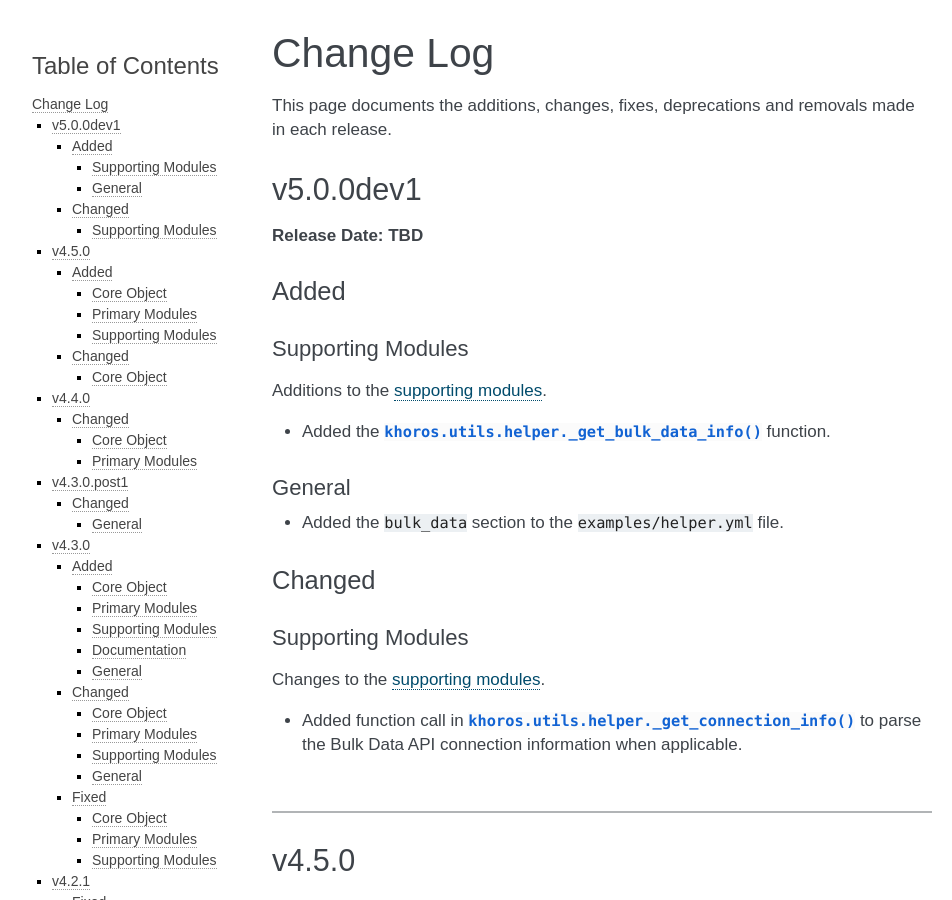
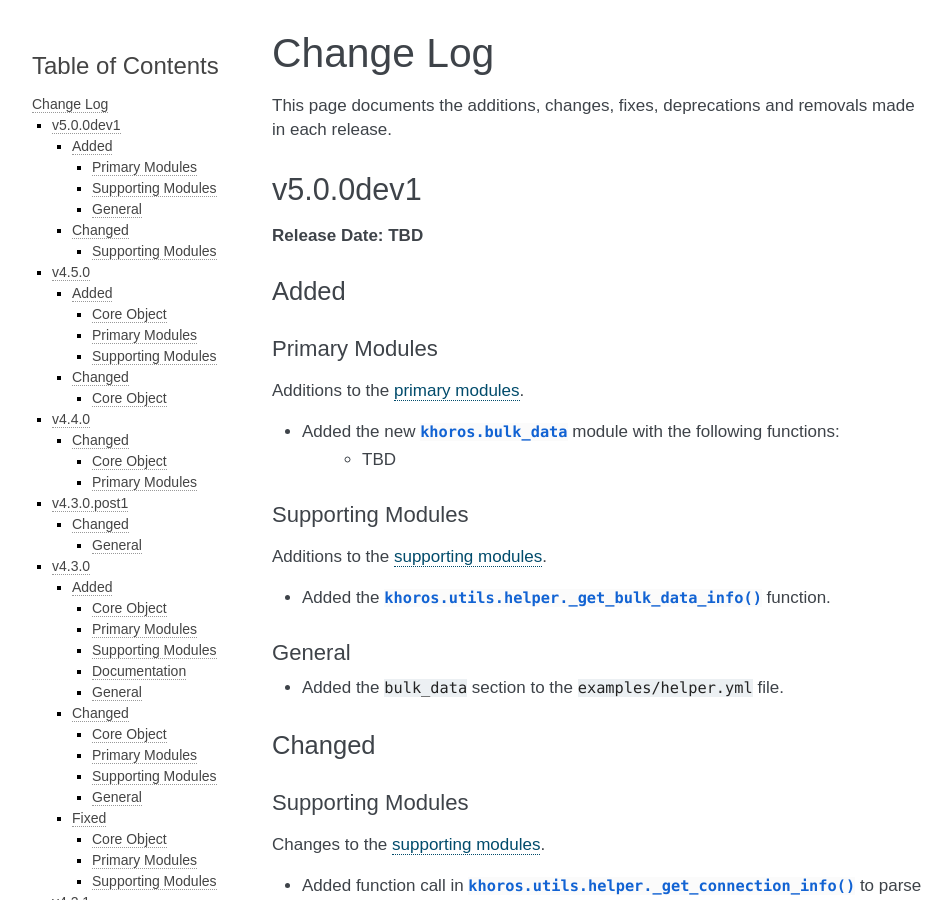
Before and after one commit to jeffshurtliff/khoros, a Sphinx documentation site: the page built from docs/changelog.rst, in a window 1280 px wide and 900 px high. Shown: the whole window, without its empty margins (148-1100 px from the left). Built offline with Sphinx 7.4.7, drawn with Linux system fonts in a browser that asks for light colours.

Commit message:
Added the khoros.bulk_data module to the documentation (#53)

```diff
--- a/docs/changelog.rst
+++ b/docs/changelog.rst
@@ -10,6 +10,13 @@ v5.0.0dev1
 
 Added
 =====
+
+Primary Modules
+---------------
+Additions to the :doc:`primary modules <primary-modules>`.
+
+* Added the new :py:mod:`khoros.bulk_data` module with the following functions:
+    * TBD
 
 Supporting Modules
 ------------------
```
Also changed, not shown: docs/primary-modules.rst (+13 -0 lines).
